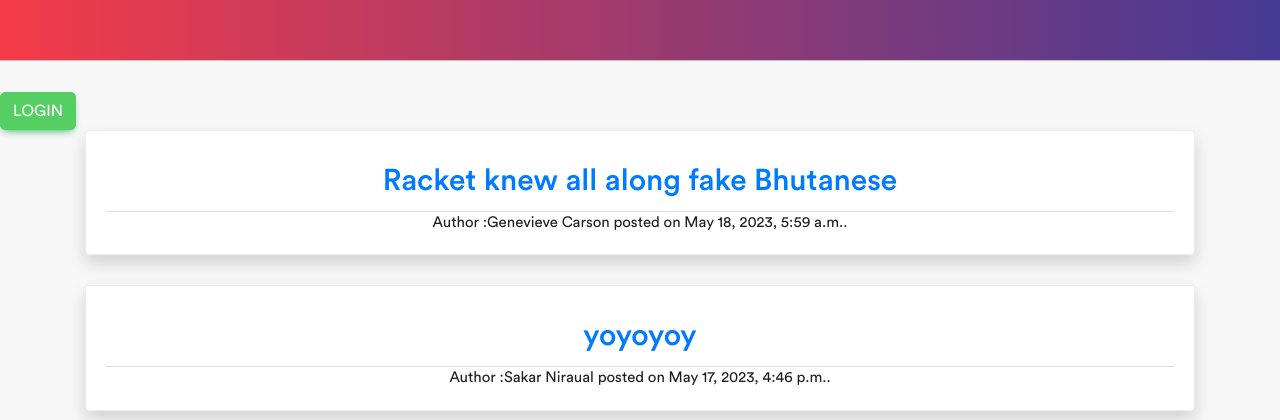
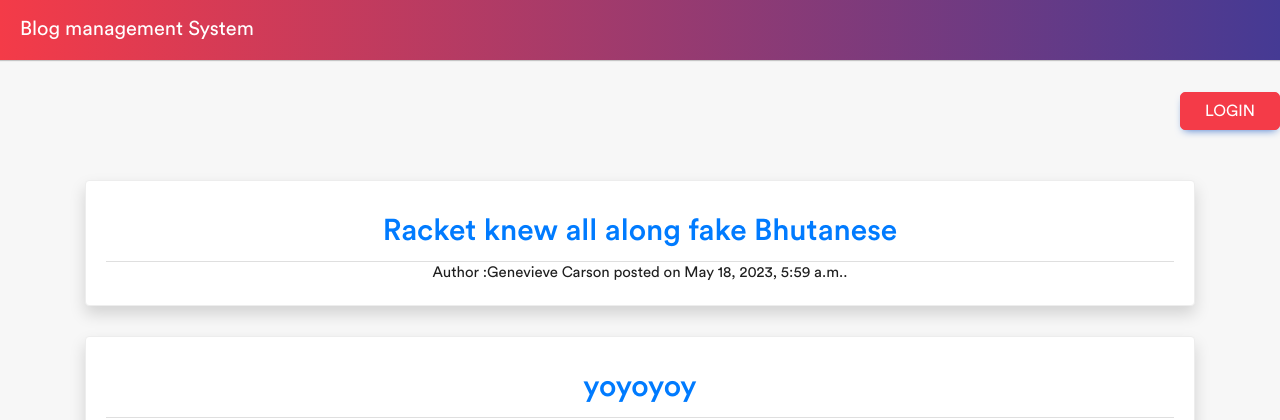
Before and after one commit to sakar-n/blog_manager, a Django app: page / in a window 1280 px wide. Shown: the top 420 px of the page. Run offline with Django 4.2, Linux system fonts and the light colour scheme; data comes from the database, SQL or seed files in the repository; both versions use the stored data as it was after the commit; some libraries are stand-ins or nearby versions.

Commit message:
Jestha 8

```diff
--- a/blogapp/models.py
+++ b/blogapp/models.py
@@ -1,13 +1,13 @@
 from django.db import models
 from django.contrib.auth.models import User
-
+from ckeditor_uploader.fields import RichTextUploadingField
 
 # Create your models here.
 
 
 class Blogmodels(models.Model):
     blog_title = models.CharField(max_length=50, unique=True )
-    blog_description = models.TextField()
+    blog_description = RichTextUploadingField ()
     user = models.ForeignKey(User, on_delete=models.CASCADE, default=None, null=True)
     created_at = models.DateTimeField(auto_now_add=True)
 
--- a/blogapp/templates/base/base.html
+++ b/blogapp/templates/base/base.html
@@ -71,7 +71,7 @@
                             <button type="submit" class="dropdown-item">logout</button>
                             <form action="{% url 'logout' %}" method="post">
                                 {% csrf_token %}
-                                <button type="submit" class="dropdown-item">Signup</button>
+                                <button type="submit" class="dropdown-item">Home</button>
                             </form>
                     </div>
                 </li>
--- a/blogapp/templates/base/home.html
+++ b/blogapp/templates/base/home.html
@@ -13,6 +13,13 @@
     .d-flex {
         gap: 20px;
     }
+
+    .right {
+        position: absolute;
+        right: 0px;
+        width: 100px;
+
+    }
 </style>
 
 <head>
@@ -27,12 +34,16 @@
 </head>
 
 <body>
-    <div>
+    <div class="right">
         <!-- <button type="submit" class="btn btn-primary">Login</button> -->
-        <a href="{% url 'login' %}" class="btn btn-success mt-4">LOGIN</a>
+        <a href="{% url 'login' %}" class="btn btn-primary mt-4 right">LOGIN</a>
     </div>
-
-
+    </div>
+    <br>
+    <br>
+    <br>
+    <br>
+    <br>
 
     <div class="container">
         {% for topic in alltopic %}
@@ -54,7 +65,7 @@
         {% for blog in obj %}
 
         <div class="card shadow col-3 ">
-            <img src="../static/assets/img/image.jpg" class="card-img-top" alt="...">
+            <img src="../static/assets/img/image.jpg" class="card-img-right" alt="...">
             <div class="card-body">
                 <h5 class="card-title"><a href="{% url 'blogdetail' blog.id %}">{{blog.blog_title}}</a></h5>
                 <p class="card-text">Author :{{blog.user.first_name}} {{blog.user.last_name}} posted on
--- a/blogapp/templates/base/test.html
+++ b/blogapp/templates/base/test.html
@@ -83,6 +83,7 @@
                 </a>
                 <div class="dropdown-menu">
 
+
                     <form action="{% url 'logout' %}" method="post">
                         {% csrf_token %}
                         <button type="submit" class="dropdown-item">logout</button>
--- a/blogapp/templates/base/ubase.html
+++ b/blogapp/templates/base/ubase.html
@@ -1,5 +1,18 @@
 <!doctype html>
 <html lang="en">
+<style>
+    .center {
+        margin: auto;
+        width: 50%;
+
+        padding: 10px;
+    }
+
+    .centert {
+        text-align: center;
+
+    }
+</style>
 
 <head>
     <meta charset="utf-8">
@@ -47,9 +60,13 @@
 
 
             <!-- Header Title -->
-            <div class="page-title-box">
-                <h3>{{ companyname }} {{ user.first_name }}</h3>
+            <div class="centert">
+
+                <div class="page-title-box">
+                    <h3>Blog management System</h3>
+                </div>
             </div>
+
             <!-- /Header Title -->
 
             <!-- Header Menu -->
--- a/blogapp/views.py
+++ b/blogapp/views.py
@@ -8,12 +8,15 @@ from django.contrib.auth.forms import AuthenticationForm
 from django.contrib import messages
 from .models import Blogmodels
 from django.contrib.auth.mixins import LoginRequiredMixin
+from django.core.paginator import Paginator
 
 # Create your views here.
 
 
+
 class Registeruser(View):
     def get(self, request):
+
         fm = SignUpform()
         return render(request, "base/signup.html", {"form": fm})
 
@@ -28,7 +31,10 @@ class Registeruser(View):
 class Loginpage(View):
     def get(self, request):
         fm = AuthenticationForm()
-        return render(request, "base/login.html", {"form": fm})
+        if request.user.is_authenticated:
+            return redirect("userblog")
+        else:
+            return render(request, "base/login.html", {"form": fm})
 
     def post(self, request):
         form = AuthenticationForm(request, data=request.POST)
@@ -50,9 +56,12 @@ class Logoutuser(View):
         return redirect("home")
 
 
+
+
 class Userblog(LoginRequiredMixin, View):
     def get(self, request):
         form = Blogform(request.POST)
+
         user = Blogmodels.objects.filter(user=request.user.id)
 
         return render(request, "base/userblog.html", {"form": form, "user": user})
@@ -120,11 +129,16 @@ class Editblog(LoginRequiredMixin,View):
 
 class Homepage(View):
     def get(self, request):
+        # obj = blogapp.models.Blogmodels.objects.order_by('-created_at')
         obj = Blogmodels.objects.select_related('user')[3:]
         alltopic= Blogmodels.objects.select_related('user')[:3]
+        paginator = Paginator(obj,5)
+        page_obj = paginator.get_page(obj)
+
         context = {
         "obj":obj,
-        "alltopic":alltopic
+        "alltopic":alltopic,
+        "page_obj": page_obj
         }
         return render(request, "base/home.html", context)
 
--- a/blogproject/urls.py
+++ b/blogproject/urls.py
@@ -15,8 +15,13 @@ Including another URLconf
     2. Add a URL to urlpatterns:  path('blog/', include('blog.urls'))
 """
 from django.contrib import admin
-from django.urls import path, include
+from django.urls import path, include, re_path
+from django.conf.urls.static import static
+from django.conf import settings
 
 
-urlpatterns = [path("admin/", admin.site.urls), path("", include("blogapp.urls")),]
+urlpatterns = [path("admin/", admin.site.urls), path("", include("blogapp.urls")),
+               re_path(r'^ckeditor/', include('ckeditor_uploader.urls')),]
 # path("accounts/",include("django.contrib.auth.urls"))
+
+urlpatterns = urlpatterns + static(settings.MEDIA_URL, document_root=settings.MEDIA_ROOT)
```
Also changed, not shown: blogapp/templates/base/userblog.html (+5 -3 lines), blogproject/settings.py (+9 -0 lines), db.sqlite3. Lines whose indentation alone changed are shown as unchanged.
